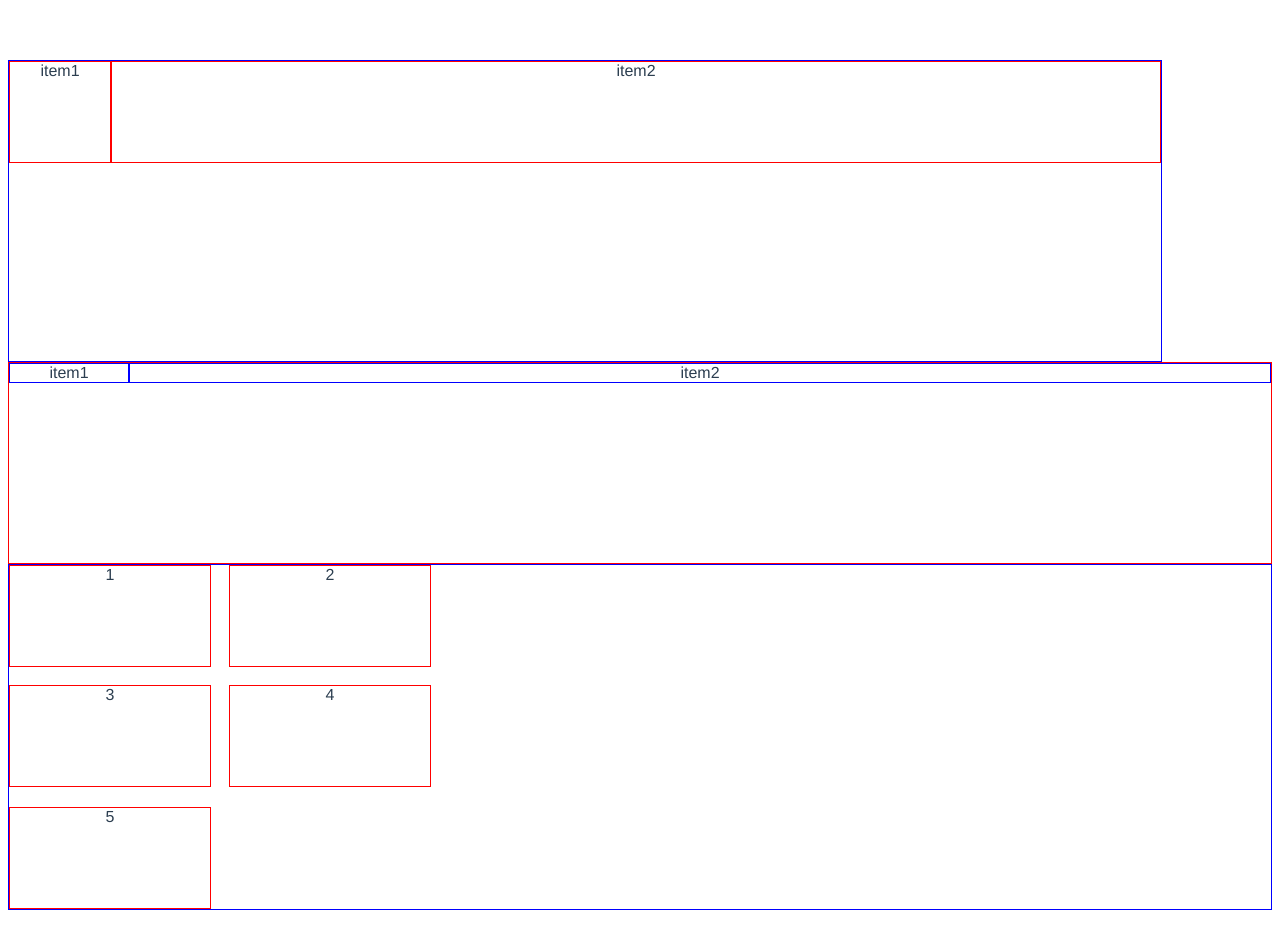
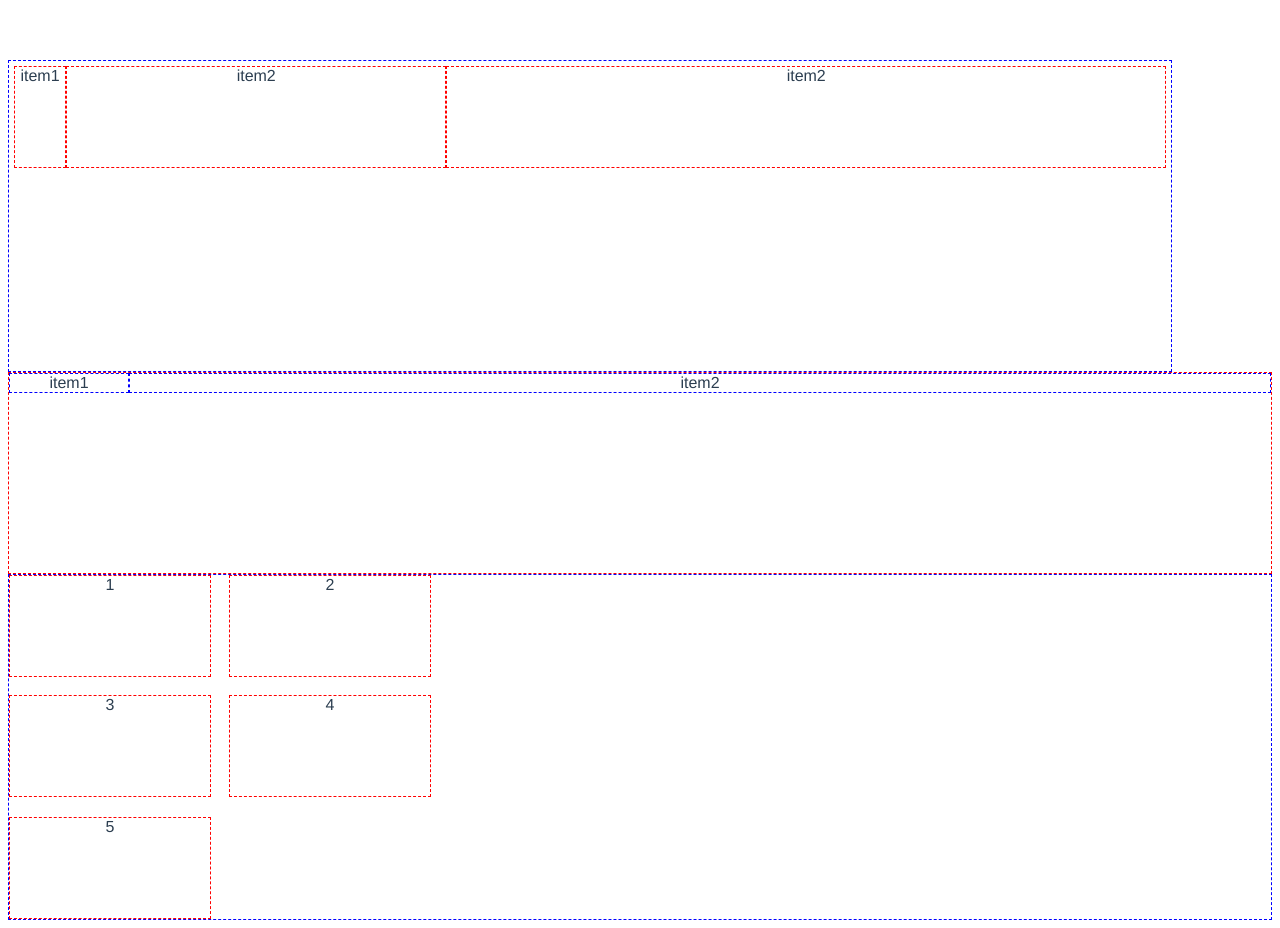
Before and after one commit to aehyok/readsource, a Vue app in the folder demo/: page / in a window 1280 px wide. Built offline with nearby package versions, Linux system fonts and the light colour scheme.

Commit message:
Update App.vue

```diff
--- a/demo/src/App.vue
+++ b/demo/src/App.vue
@@ -2,6 +2,7 @@
   <div class="flex">
     <div class="flex-1">item1</div>
     <div class="flex-2">item2</div>
+     <div class="flex-3">item2</div>
   </div>
 
 
@@ -22,6 +23,9 @@
 import { Subscribe } from './utils/subscrbe'
 import { Observer, Subject } from './utils/observer'
 
+window.onunload = function () {
+  alert('准备离开页面')
+}
 const demo1 = () => {
   console.log('发布订阅模式')
 
@@ -225,33 +229,39 @@ console.log(a, y)
   /* grid-template-columns: repeat(4, 1fr) */
   grid-template-columns: 200px  200px;
   grid-template-rows: 100px 1fr;
-  border: 1px solid blue;
+  border: 1px dashed blue;
   grid-gap: 20px;
 }
 
 .item {
   width: 200px;
-  border: 1px solid red;
+  border: 1px dashed red;
   height: 100px;
 }
 
 .flex {
   width: 90vw;
   height: 300px;
-  border: 1px solid blue;
+  padding: 5px;
+  border: 1px dashed blue;
   display: flex;
   /* flex-direction: row; */
 }
 
 .flex-1 {
-  flex-basis: 100px;
-  border: 1px solid red;
+  flex-basis: 50px;
+  border: 1px dashed red;
   height: 100px;
 }
 
 .flex-2 {
-  flex: 1 1 auto;
-  border: 1px solid red;
+  flex: 1 2 auto;
+  border: 1px dashed red;
+  height: 100px;
+}
+.flex-3 {
+  flex: 2 1 auto;
+  border: 1px dashed red;
   height: 100px;
 }
 
@@ -259,7 +269,7 @@ console.log(a, y)
     display: grid;
     grid-template-columns: 120px 1fr;
     align-items: start;
-    border: 1px solid red;
+    border: 1px dashed red;
     height: 200px;
 }
 
@@ -271,12 +281,12 @@ console.log(a, y)
 .grid .grid-1 {
     grid-column: 1;
     /* width: 150px; */
-    border: 1px solid blue;
+    border: 1px dashed blue;
 }
 
 .grid .grid-2 {
     grid-column: 2;
-    border: 1px solid blue;
+    border: 1px dashed blue;
 }
 
 
```
